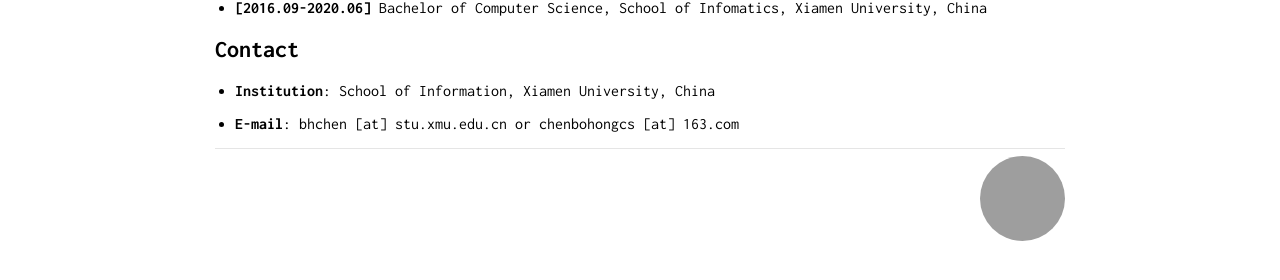
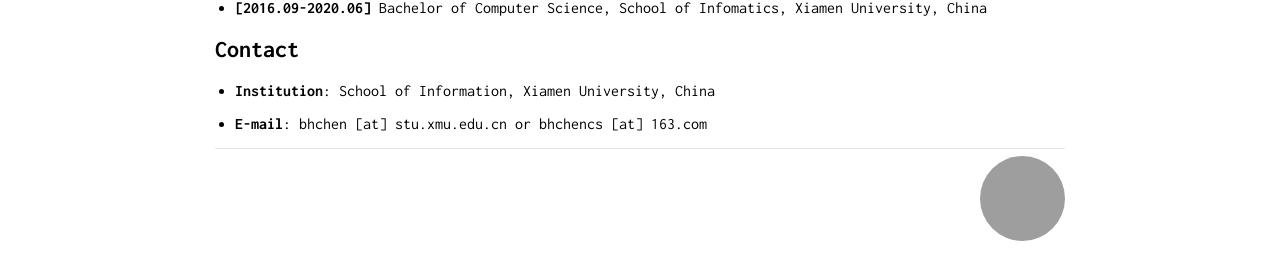
Before and after one commit to chenbong/chenbong.github.io, a Jekyll site: the page built from index.md, in a window 1280 px wide. Shown: the part 491-771 px from the top of the page. Built offline with Jekyll 4.4.1, drawn with Linux system fonts in a browser that asks for light colours; grey boxes are pictures that could not be loaded.

Commit message:
Update index.md

```diff
--- a/index.md
+++ b/index.md
@@ -28,7 +28,7 @@ Under the supervision of [Prof. Rongrong Ji](https://mac.xmu.edu.cn/rrji/) and [
 
 - **Institution**: School of Information, Xiamen University, China
 
-- **E-mail**:  bhchen [at] stu.xmu.edu.cn or chenbohongcs [at] 163.com
+- **E-mail**:  bhchen [at] stu.xmu.edu.cn or bhchencs [at] 163.com
 
 ---
 <a href="https://info.flagcounter.com/ioa7"><img src="https://s05.flagcounter.com/count/ioa7/bg_FFFFFF/txt_000000/border_CCCCCC/columns_2/maxflags_4/viewers_0/labels_0/pageviews_1/flags_0/percent_0/" alt="Flag Counter" border="0" img class="profile-picture"></a>
```
